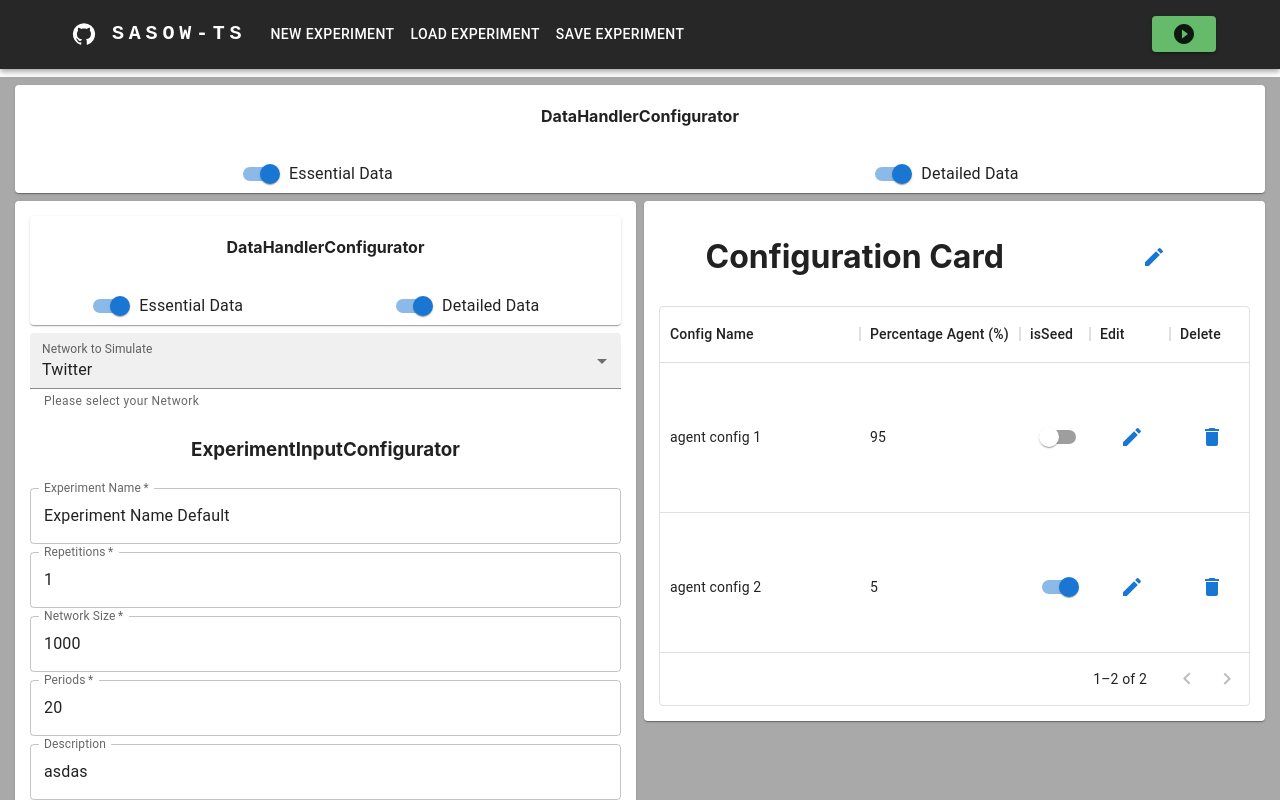
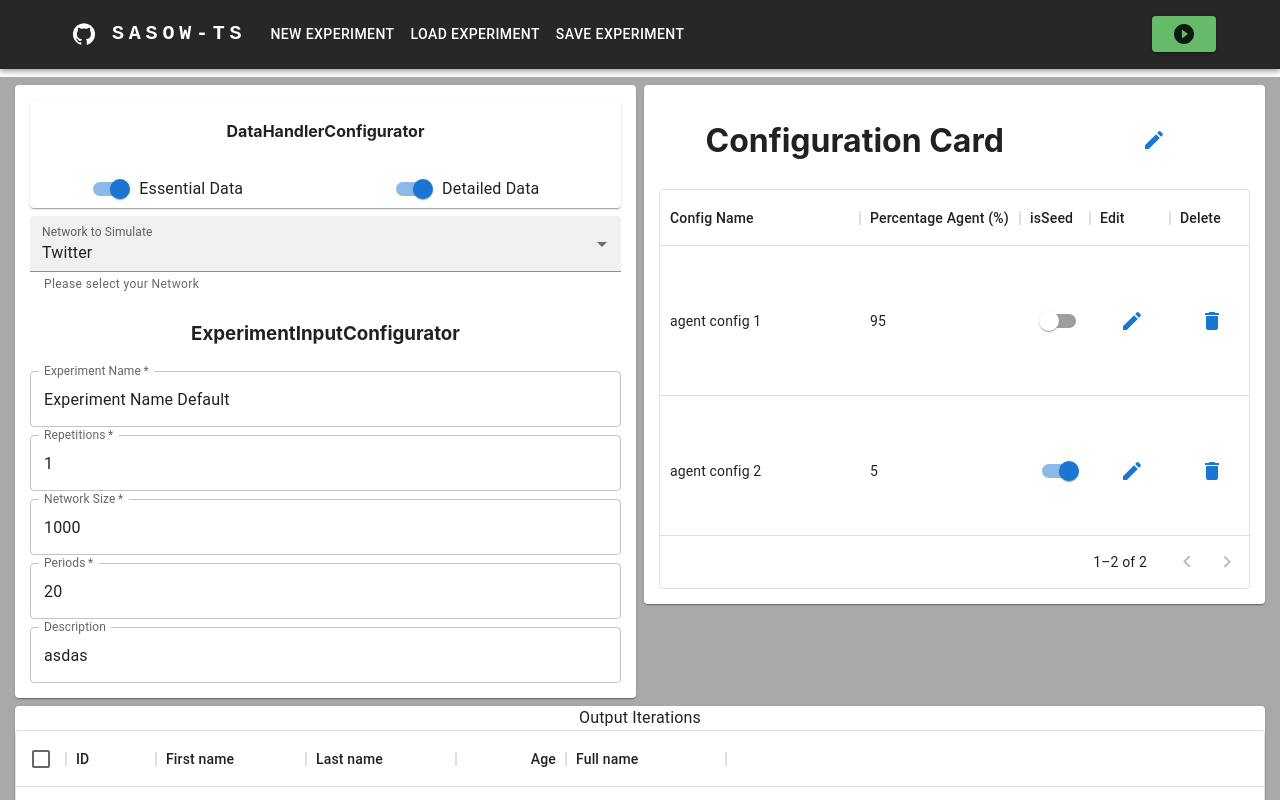
Before and after one commit to sasow-org/sasow-org.github.io, a React (Create React App) app: page / in a window 1280 px wide. Shown: the top 800 px of the page. Built offline with nearby package versions, Linux system fonts and the light colour scheme.

Commit message:
update: delete datahandler checkbox

```diff
--- a/src/components/TemplateLayout.tsx
+++ b/src/components/TemplateLayout.tsx
@@ -17,9 +17,6 @@ export default function TemplateLayout(){
         <Box mt={2} paddingX={"15px"} maxHeight={"max-content"} height={"max-content"} style={{backgroundColor: "darkgray",
         }}>
             <Grid container spacing={1}>
-                <Grid item xs={12}>
-                    <DataHandlerOptionsCard/>
-                </Grid>
                 <Grid item xs={6} md={6} sm={12}>
                     <ExperimentInputCard/>
                 </Grid>
```
